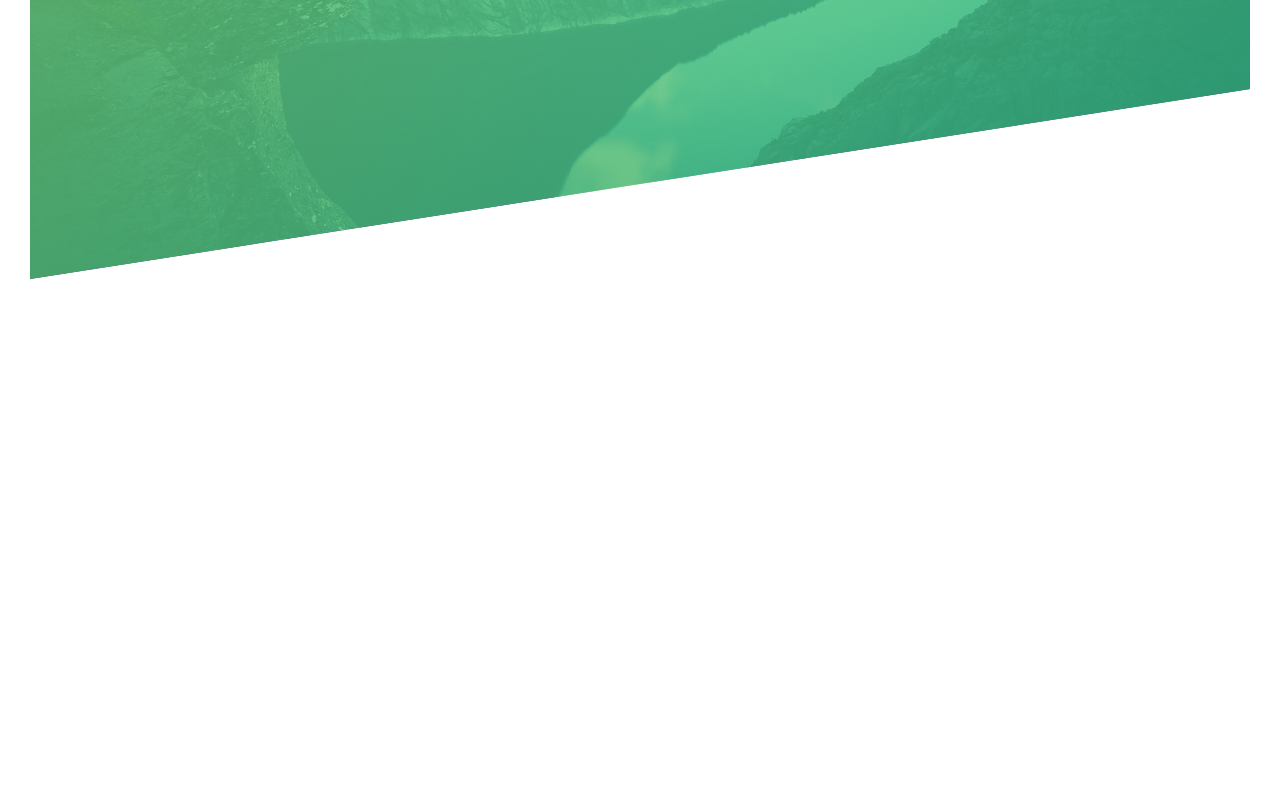
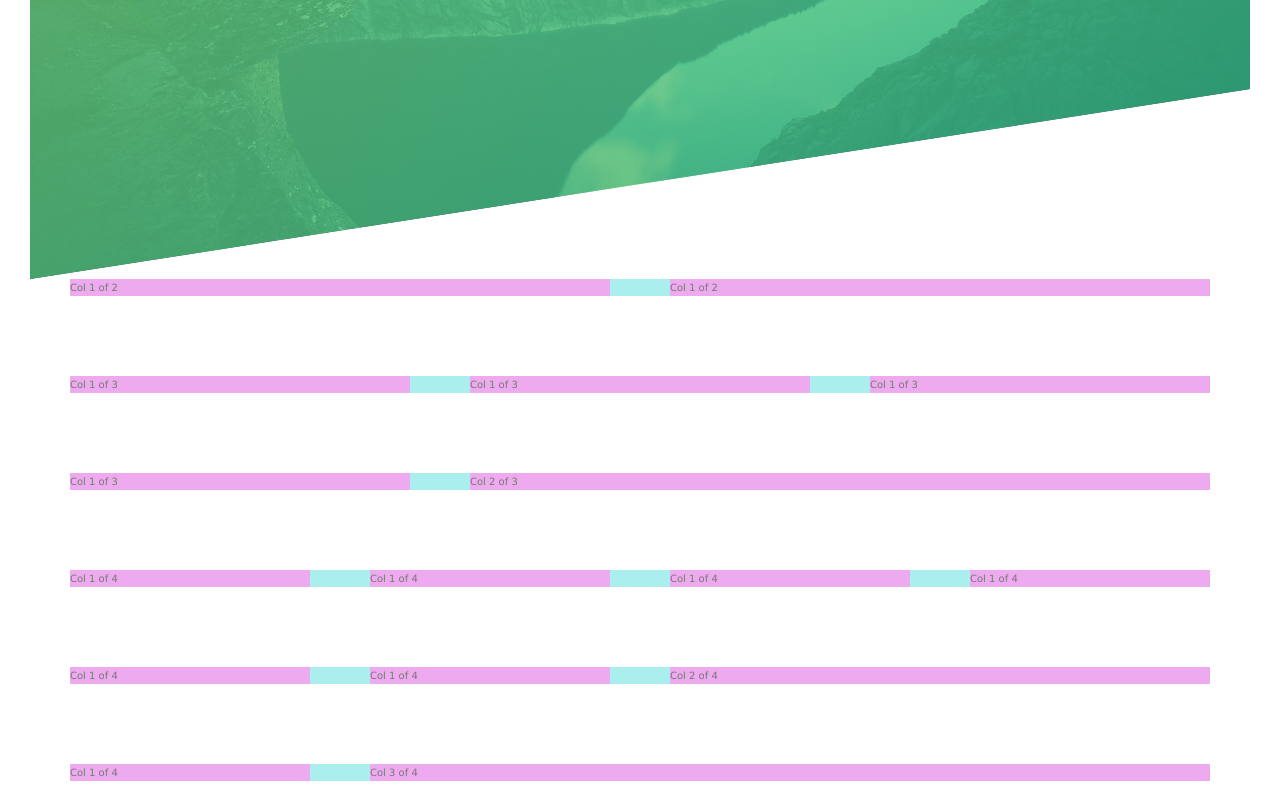
Before and after one commit to darowebdeveloper/natour-sass, a website built with webpack: page src/index.html in a window 1280 px wide. Shown: the part 511-1322 px from the top of the page. Before the commit the page ends 820 px from the top, so only its background shows below. Built offline with nearby package versions, Linux system fonts and the light colour scheme.

Commit message:
finished how to make simple grid system for 4 columns

```diff
--- a/src/index.html
+++ b/src/index.html
@@ -21,6 +21,38 @@
         <a href="#" class="btn btn--white btn--animated">Discover our tours</a>
       </div>
     </header>
+    <!-- HTML for Testing the Grid System -->
+    <section class="grid-test">
+      <div class="row">
+        <div class="col-1-of-2">Col 1 of 2</div>
+        <div class="col-1-of-2">Col 1 of 2</div>
+      </div>
+      <div class="row">
+        <div class="col-1-of-3">Col 1 of 3</div>
+        <div class="col-1-of-3">Col 1 of 3</div>
+        <div class="col-1-of-3">Col 1 of 3</div>
+      </div>
+      <div class="row">
+        <div class="col-1-of-3">Col 1 of 3</div>
+        <div class="col-2-of-3">Col 2 of 3</div>
+      </div>
+      <div class="row">
+        <div class="col-1-of-4">Col 1 of 4</div>
+        <div class="col-1-of-4">Col 1 of 4</div>
+        <div class="col-1-of-4">Col 1 of 4</div>
+        <div class="col-1-of-4">Col 1 of 4</div>
+      </div>
+      <div class="row">
+        <div class="col-1-of-4">Col 1 of 4</div>
+        <div class="col-1-of-4">Col 1 of 4</div>
+        <div class="col-2-of-4">Col 2 of 4</div>
+      </div>
+      <div class="row">
+        <div class="col-1-of-4">Col 1 of 4</div>
+        <div class="col-3-of-4">Col 3 of 4</div>
+      </div>
+    </section>
+    <!-- END OF HTML for Testing the Grid System -->
     <script src="bundled.js"></script>
   </body>
 </html>
--- a/src/sass/abstracts/_mixins.scss
+++ b/src/sass/abstracts/_mixins.scss
@@ -0,0 +1,8 @@
+@mixin clearfix {
+  // pseudo element
+  &::after {
+    content: '';
+    display: table;
+    clear: both;
+  }
+}
--- a/src/sass/abstracts/_variables.scss
+++ b/src/sass/abstracts/_variables.scss
@@ -1,5 +1,5 @@
 /*-------------------------------------------*\
-  Vairables
+  Variables colors
 \*-------------------------------------------*/
 $color-primary: #55c57a;
 $color-primary-light: #7ed56f;
@@ -8,3 +8,9 @@ $color-primary-dark: #28b485;
 $color-grey-dark: #777;
 $color-white: #fff;
 $color-black: #000;
+/*-------------------------------------------*\
+  Variables for grid
+\*-------------------------------------------*/
+$grid-width: 114rem;
+$gutter-vertical: 8rem;
+$gutter-horizontal: 6rem;
--- /dev/null
+++ b/src/sass/layouts/_grid.scss
@@ -0,0 +1,51 @@
+/*-------------------------------------------*\
+  Define the width of the row
+  The standard width for a row is 1140px;
+\*-------------------------------------------*/
+.row {
+  /* If the viewport is less than 114rem then the width is 100% */
+  max-width: $grid-width;
+  background: #aee;
+  // center another block inside another block
+  margin: 0 auto;
+  // Psuedo selector :not
+  // Every row except the last row
+  &:not(:last-child) {
+    margin-bottom: $gutter-vertical;
+  }
+
+  @include clearfix;
+
+  [class^="col-"] {
+    background: #eae;
+    float: left;
+    &:not(:last-child) {
+      margin-right: $gutter-horizontal;
+    }
+  }
+
+  .col-1-of-2 {
+    // calc() is a css function
+    width: calc((100% - #{$gutter-horizontal}) / 2);
+  }
+
+  .col-1-of-3 {
+    width: calc((100% - (#{$gutter-horizontal}) * 2) / 3);
+  }
+
+  .col-2-of-3 {
+    width: calc(((100% - (#{$gutter-horizontal}) * 2) / 3)*2 + #{$gutter-horizontal});
+  }
+
+  .col-1-of-4 {
+    width: calc((100% - (#{$gutter-horizontal}) * 3) / 4);
+  }
+
+  .col-2-of-4 {
+    width: calc(((100% - (#{$gutter-horizontal}) * 3) / 4) * 2 + (#{$gutter-horizontal}));
+  }
+
+  .col-3-of-4 {
+    width: calc((100% - (#{$gutter-horizontal}) * 3) / 4 * 3 + (2*#{$gutter-horizontal}));
+  }
+}
--- a/src/sass/main.scss
+++ b/src/sass/main.scss
@@ -9,6 +9,7 @@
 
 @import 'components/button';
 
+@import 'layouts/grid';
 @import 'layouts/header';
 
 @import 'pages/home';
@@ -49,3 +50,11 @@
     - abstracts/ (no outputs)
     - vendors/
 \*-------------------------------------------*/
+
+/*-------------------------------------------*\
+  This project is using Float Layouts for
+  Responsive Design
+  - We create a simple grid system having Four Columns
+  but the principles for 12 or 6 columns are the same
+  - Columns are in a row
+\*-------------------------------------------*/
```
